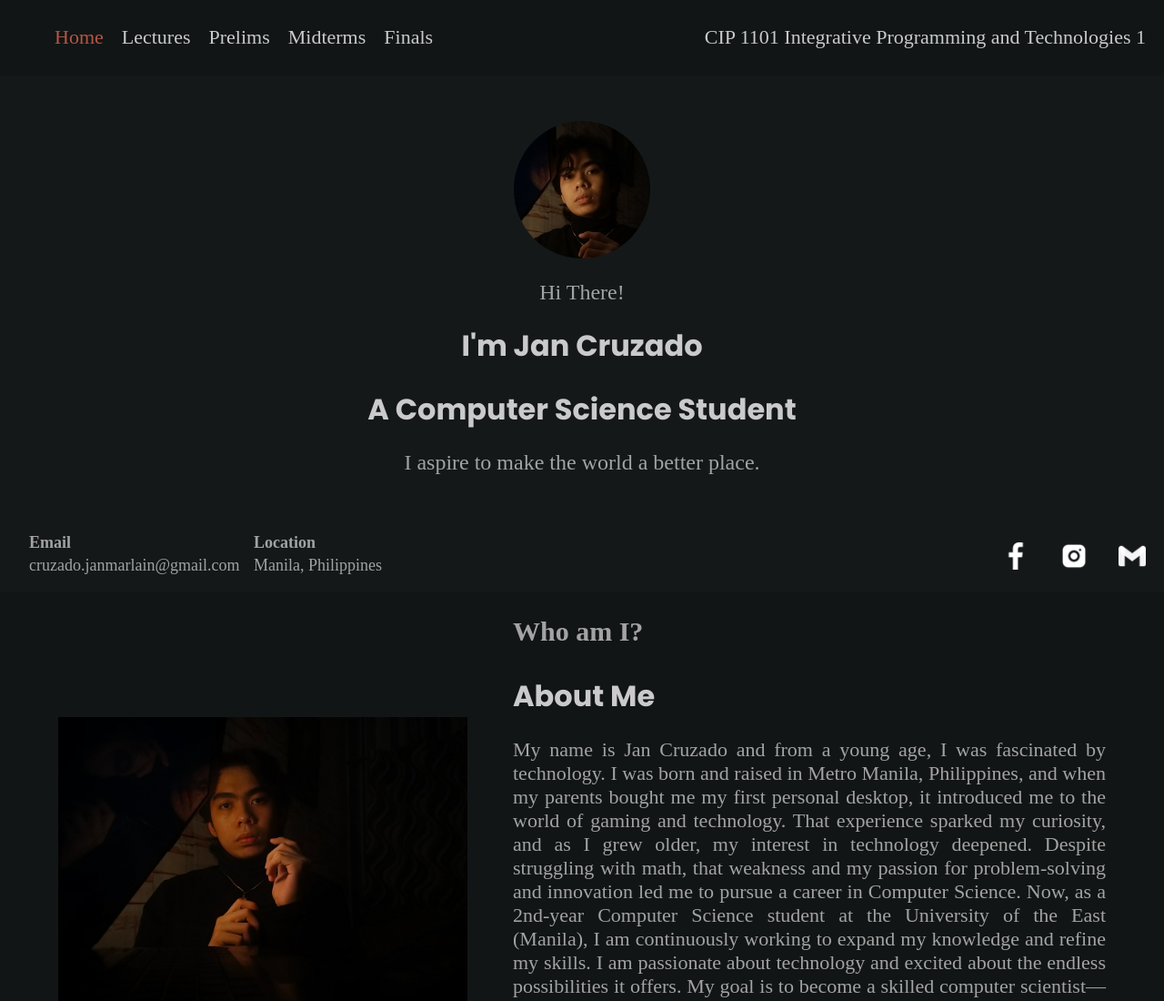
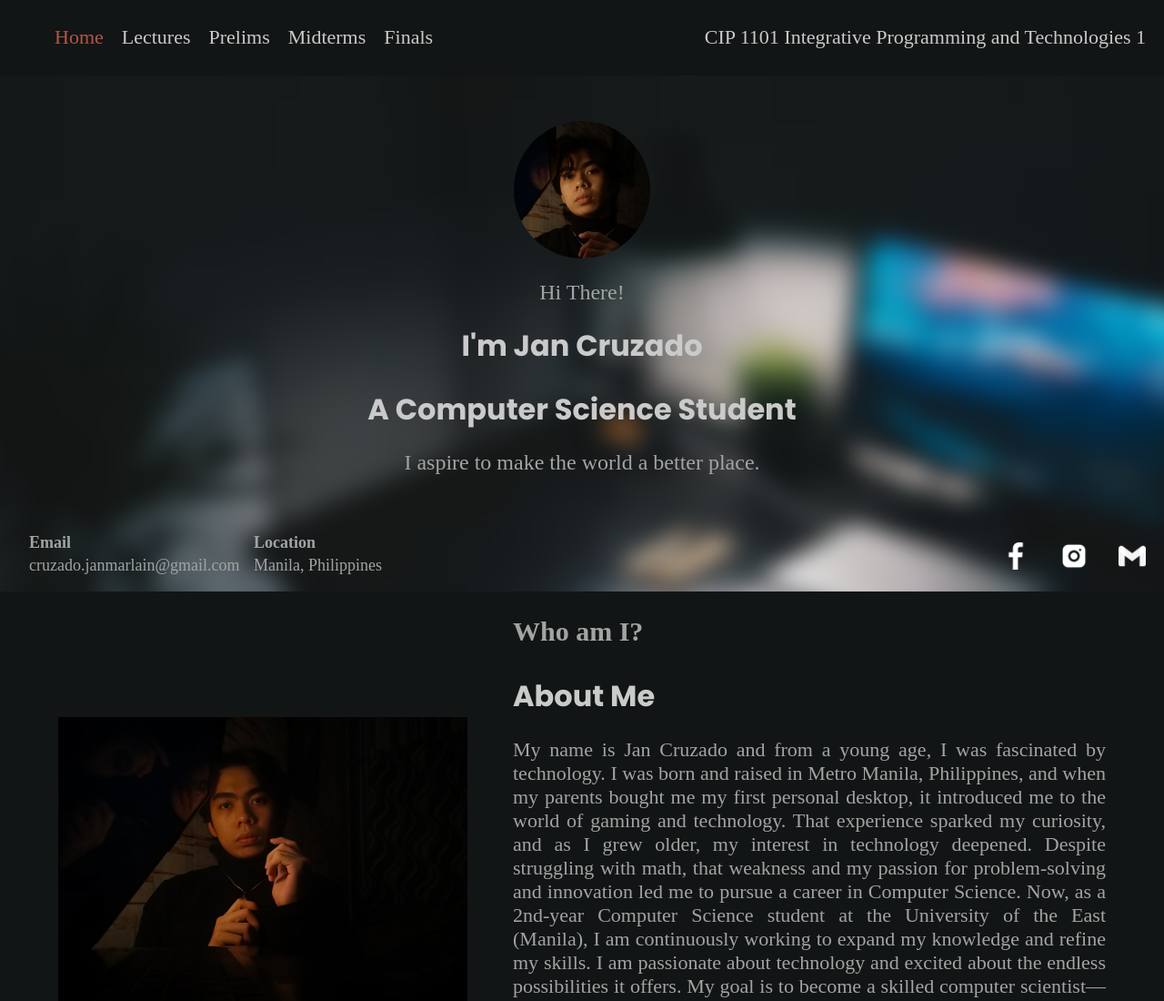
Before and after one commit to IamJanC/cip1101-Portfolio, a plain HTML site: page index.html in a window 1280 px wide. Shown: the top 1100 px of the page at 91% size. Drawn offline with Linux system fonts and the light colour scheme; the site is published under a folder, as on GitHub Pages, so addresses that start at the root find nothing; files whose address does not match are found by name; a web font is replaced by a local one.

Commit message:
Update styles.css

```diff
--- a/CSS/styles.css
+++ b/CSS/styles.css
@@ -274,7 +274,7 @@ body {
     left: 0;
     width: 100%;
     height: 100%;
-    background-image: url("/Images/Homepage/Banner\ Photo.avif");
+    background-image: url("Images/Homepage/Banner\ Photo.avif");
     background-size: cover;
     background-position: center;
     filter: blur(10px);
```
